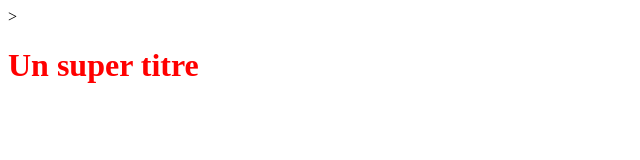
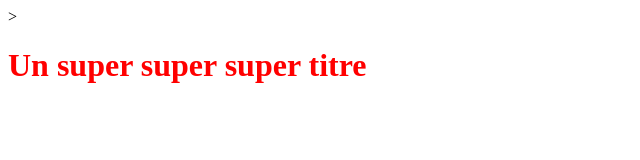
Before and after one commit to seve85/seve85.OpenclassroomsProject, a plain HTML site: page index.html in a window 1280 px wide. Shown: the whole page, without its empty margins (0-640 px from the left). Drawn offline with Linux system fonts and the light colour scheme.

Commit message:
Modification du titre h1

```diff
--- a/index.html
+++ b/index.html
@@ -5,6 +5,7 @@
     <link rel="stylesheet" type="text/css" href="styles.css">
 </head>
 <body>
-    <h1>Un super titre</h1>
+    <h1>Un super super super titre </h1>
+
 </body>
 </html>
```
